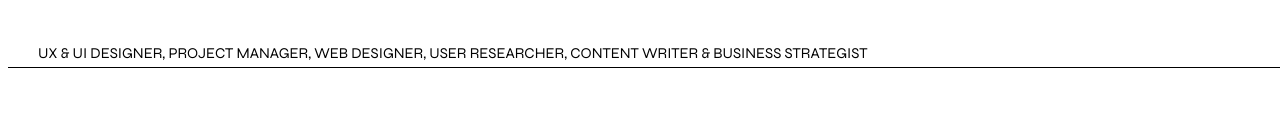
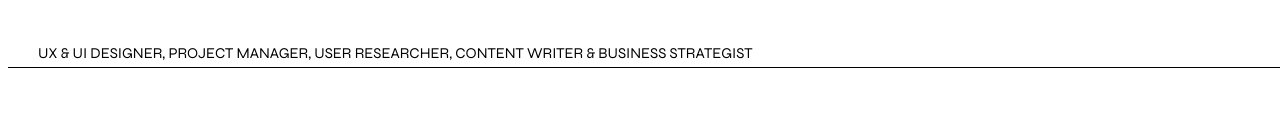
Before and after one commit to emmalundstedt/emmalundstedt.github.io, a plain HTML site: page index.html in a window 1280 px wide. Shown: the part 190-324 px from the top of the page. Drawn offline with nearby package versions, Linux system fonts and the light colour scheme.

Commit message:
Update index.html

```diff
--- a/index.html
+++ b/index.html
@@ -12,7 +12,7 @@
 <header>
 
 <div class="myname">EMMA LUNDSTEDT</div>
-<div class="tags">UX & UI DESIGNER, PROJECT MANAGER, WEB DESIGNER, USER RESEARCHER, CONTENT WRITER & BUSINESS STRATEGIST</div>
+<div class="tags">UX & UI DESIGNER, PROJECT MANAGER, USER RESEARCHER, CONTENT WRITER & BUSINESS STRATEGIST</div>
 <nav class="nav">
     <div class="navtext">Home</div>
     <a href="projects.html" target="_self"><div class="navtext">Projects</div></a>
```
